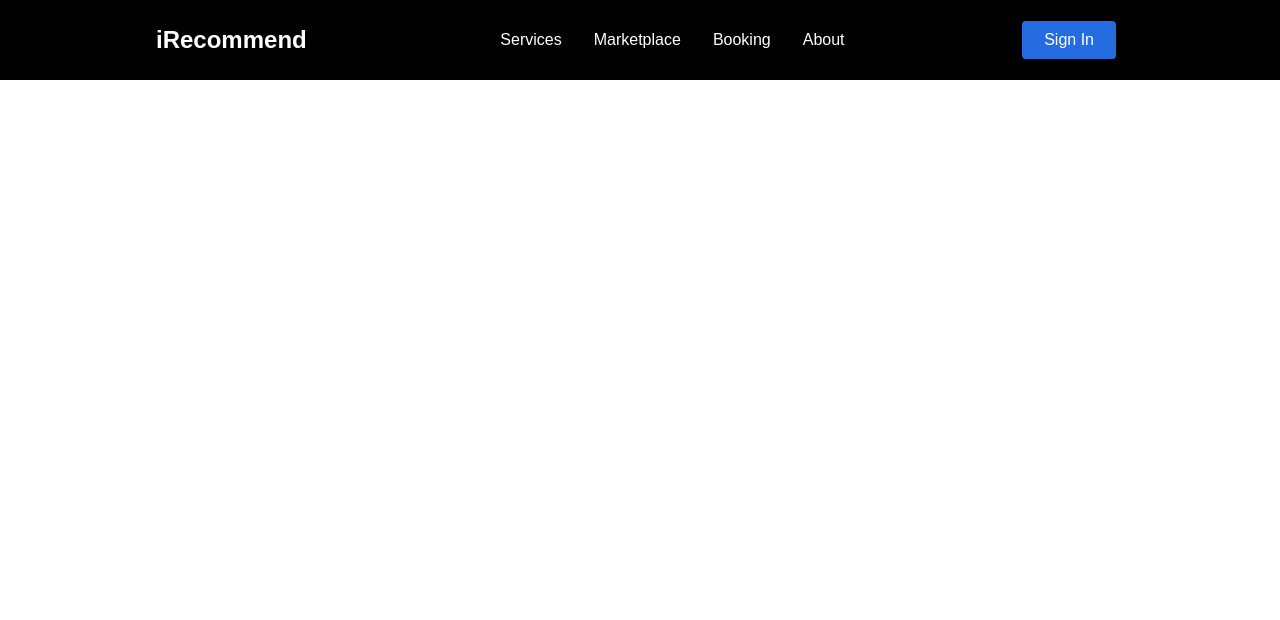
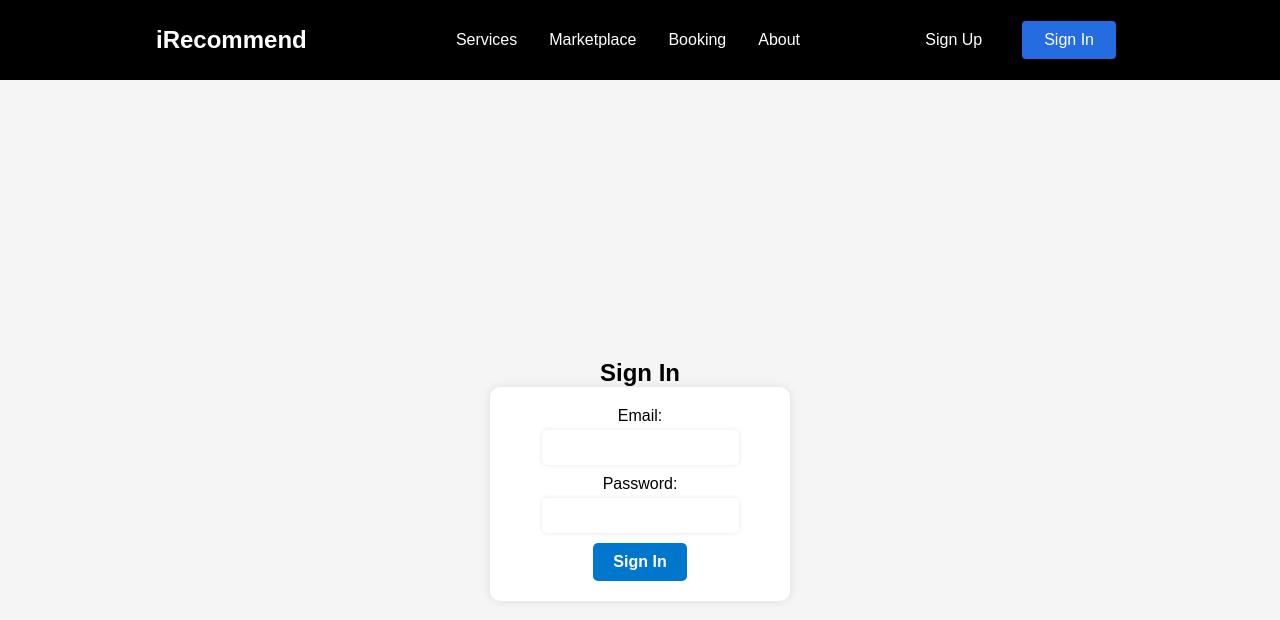
Before and after one commit to ceejeycaracot09/SEMI-QUICK-FIX, a React (Create React App) app: page /sign-in in a window 1280 px wide. Shown: the top 620 px of the page. Built offline with nearby package versions, Linux system fonts and the light colour scheme.

Commit message:
Machine learning problem 2

```diff
--- a/src/App.css
+++ b/src/App.css
@@ -121,3 +121,51 @@
   .card6{
     background-image: url(images/logo.svg);
   }
+
+  .signin-container {
+    display: flex;
+    flex-direction: column;
+    align-items: center;
+    justify-content: center;
+    height: 100vh;
+    background-color: #f5f5f5;
+  }
+
+  form {
+    display: flex;
+    flex-direction: column;
+    align-items: center;
+    justify-content: center;
+    width: 300px;
+    padding: 20px;
+    background-color: white;
+    border-radius: 10px;
+    box-shadow: 0px 0px 10px rgba(0, 0, 0, 0.1);
+  }
+
+  label {
+    margin-bottom: 5px;
+  }
+
+  input {
+    margin-bottom: 10px;
+    padding: 10px;
+    border-radius: 5px;
+    border: none;
+    box-shadow: 0px 0px 5px rgba(0, 0, 0, 0.1);
+  }
+
+  button {
+    padding: 10px 20px;
+    border-radius: 5px;
+    border: none;
+    background-color: #0077cc;
+    color: white;
+    font-size: 16px;
+    font-weight: bold;
+    cursor: pointer;
+  }
+
+  button:hover {
+    background-color: #0066b3;
+  }
--- a/src/App.js
+++ b/src/App.js
@@ -9,6 +9,8 @@ import Services from './pages/services';
 import Marketplace from './pages/marketplace';
 import Booking from './pages/booking';
 import About from './pages/about';
+import SignUp from './pages/SignUp/signup';
+import SignIn from './pages/SignIn/signin';
 
 function App() {
   return (
@@ -20,6 +22,8 @@ function App() {
         <Route path='/marketplace' Component={Marketplace} />
         <Route path='/booking' Component={Booking} />
         <Route path='/about'  Component={About} />
+        <Route path='/sign-up' Component={SignUp} />
+        <Route path='/sign-in' Component={SignIn} />
       </Routes>
     </Router>
   );
--- a/src/components/Navbar/index.js
+++ b/src/components/Navbar/index.js
@@ -34,6 +34,9 @@ const Navbar = () => {
           {/* <NavBtnLink to='/sign-in'>Sign In</NavBtnLink> */}
         </NavMenu>
         <NavBtn>
+          <NavLink to='/sign-up' activeStyle>
+            Sign Up
+          </NavLink>
           <NavBtnLink to='/sign-in'>Sign In</NavBtnLink>
         </NavBtn>
       </Nav>
--- /dev/null
+++ b/src/pages/SignIn/signin.js
@@ -0,0 +1,38 @@
+import React, { useState } from 'react';
+
+function SignIn() {
+  const [email, setEmail] = useState('');
+  const [password, setPassword] = useState('');
+
+  const handleSubmit = (event) => {
+    event.preventDefault();
+    alert(`Email: ${email} \nPassword: ${password}`);
+  };
+
+  return (
+    <div className="signin-container">
+      <h2>Sign In</h2>
+      <form onSubmit={handleSubmit}>
+        <label htmlFor="email">Email:</label>
+        <input
+          type="email"
+          id="email"
+          name="email"
+          value={email}
+          onChange={(event) => setEmail(event.target.value)}
+        />
+        <label htmlFor="password">Password:</label>
+        <input
+          type="password"
+          id="password"
+          name="password"
+          value={password}
+          onChange={(event) => setPassword(event.target.value)}
+        />
+        <button type="submit">Sign In</button>
+      </form>
+    </div>
+  );
+}
+
+export default SignIn;
--- /dev/null
+++ b/src/pages/SignUp/signup.js
@@ -0,0 +1,38 @@
+import React, { useState } from 'react';
+
+function SignUp() {
+  const [email, setEmail] = useState('');
+  const [password, setPassword] = useState('');
+
+  const handleSubmit = (event) => {
+    event.preventDefault();
+    alert(`Email: ${email} \nPassword: ${password}`);
+  };
+
+  return (
+    <div className="signin-container">
+      <h2>Sign Up</h2>
+      <form onSubmit={handleSubmit}>
+        <label htmlFor="email">Email:</label>
+        <input
+          type="email"
+          id="email"
+          name="email"
+          value={email}
+          onChange={(event) => setEmail(event.target.value)}
+        />
+        <label htmlFor="password">Password:</label>
+        <input
+          type="password"
+          id="password"
+          name="password"
+          value={password}
+          onChange={(event) => setPassword(event.target.value)}
+        />
+        <button type="submit">Sign Up</button>
+      </form>
+    </div>
+  );
+}
+
+export default SignUp;
--- a/src/pages/index.js
+++ b/src/pages/index.js
@@ -27,14 +27,14 @@ const Home = () => {
         <p>In here, you can see all the recommended <br></br> shops available in the area.</p>
       <button type='button'>See more</button>
       </div>
-      <div className='col'>
+      {/* <div className='col'>
         <div className='card card1'></div>
         <div className='card card2'></div>
         <div className='card card3'></div>
         <div className='card card4'></div>
         <div className='card card5'></div>
         <div className='card card6'></div>
-      </div>
+      </div> */}
     </div>
   );
 };
```
